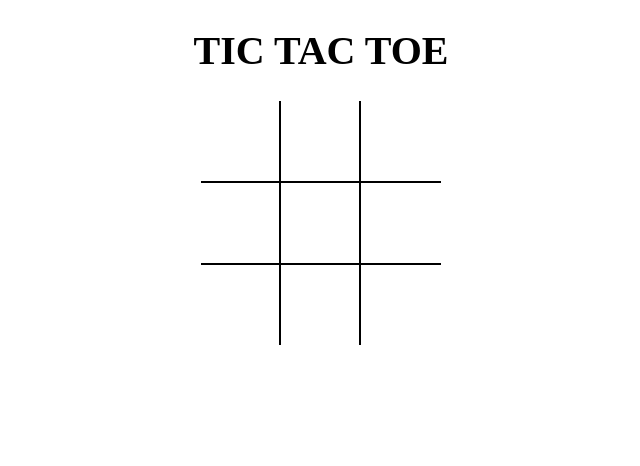
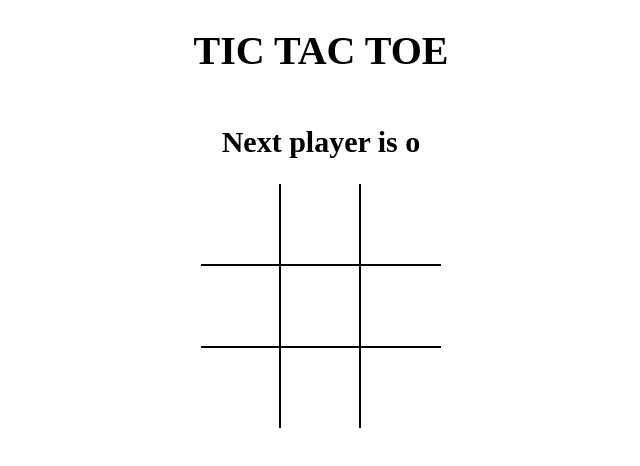
Before and after one commit to sonabuwa/tictactoe, a React (Vite) app: page / in a window 1280 px wide. Shown: the top 466 px of the page, without its empty margins (319-959 px from the left). Built offline with nearby package versions, Linux system fonts and the light colour scheme.

Commit message:
calculate winner and lift up the state

```diff
--- a/src/App.jsx
+++ b/src/App.jsx
@@ -1,12 +1,38 @@
-import React from 'react';
+import React, { useState } from 'react';
 import Board from './components/Board';
+import { calculateWinner } from './helpers';
 import './styles/root.scss';
 
 const App = () => {
+  const [board, setBoard] = useState(Array(9).fill(null));
+  const [isxNext, setIsXNext] = useState(false);
+
+  const winner = calculateWinner(board);
+
+  const message = winner
+    ? `Winner is ${winner}`
+    : `Next player is ${isxNext ? 'x' : 'o'}`;
+
+  const handleSquareClick = position => {
+    if (board[position] || winner) {
+      return;
+    }
+    setBoard(prev => {
+      return prev.map((square, pos) => {
+        if (pos === position) {
+          return isxNext ? 'X' : 'O';
+        }
+        return square;
+      });
+    });
+    setIsXNext(prev => !prev);
+  };
+
   return (
     <div className="app">
       <h1>TIC TAC TOE</h1>
-      <Board />
+      <h2>{message}</h2>
+      <Board board={board} handleSquareClick={handleSquareClick} />
     </div>
   );
 };
--- a/src/components/Board.jsx
+++ b/src/components/Board.jsx
@@ -1,25 +1,7 @@
-import React, { useState } from 'react';
+import React from 'react';
 import Square from './Square';
 
-const Board = () => {
-  const [board, setBoard] = useState(Array(9).fill(null));
-  const [isxNext, setIsXNext] = useState(false);
-
-  const handleSquareClick = position => {
-    if (board[position]) {
-      return;
-    }
-    setBoard(prev => {
-      return prev.map((square, pos) => {
-        if (pos === position) {
-          return isxNext ? 'X' : 'O';
-        }
-        return square;
-      });
-    });
-    setIsXNext(prev => !prev);
-  };
-
+const Board = ({ board, handleSquareClick }) => {
   const renderSquare = position => {
     return (
       <Square
--- /dev/null
+++ b/src/helpers.jsx
@@ -0,0 +1,19 @@
+export function calculateWinner(squares) {
+  const lines = [
+    [0, 1, 2],
+    [3, 4, 5],
+    [6, 7, 8],
+    [0, 3, 6],
+    [1, 4, 7],
+    [2, 5, 8],
+    [0, 4, 8],
+    [2, 4, 6],
+  ];
+  for (let i = 0; i < lines.length; i++) {
+    const [a, b, c] = lines[i];
+    if (squares[a] && squares[a] === squares[b] && squares[a] === squares[c]) {
+      return squares[a];
+    }
+  }
+  return null;
+}
```
